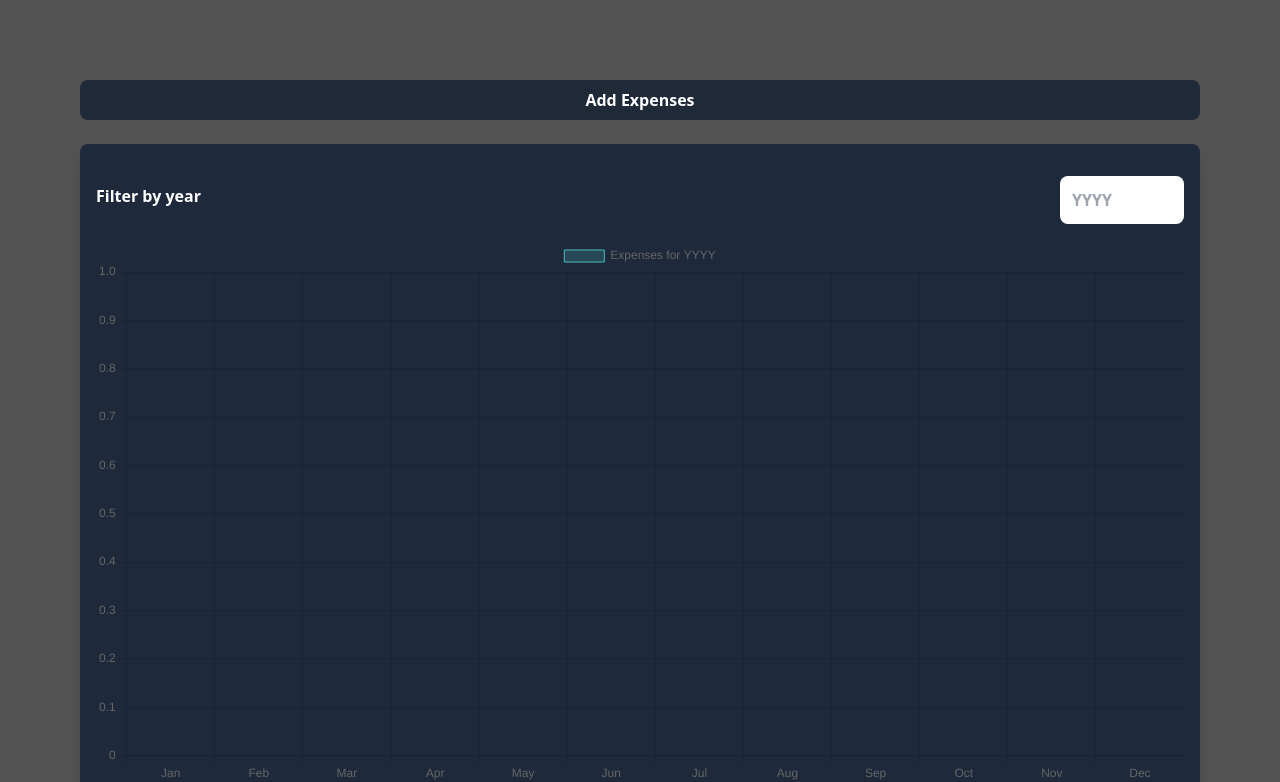
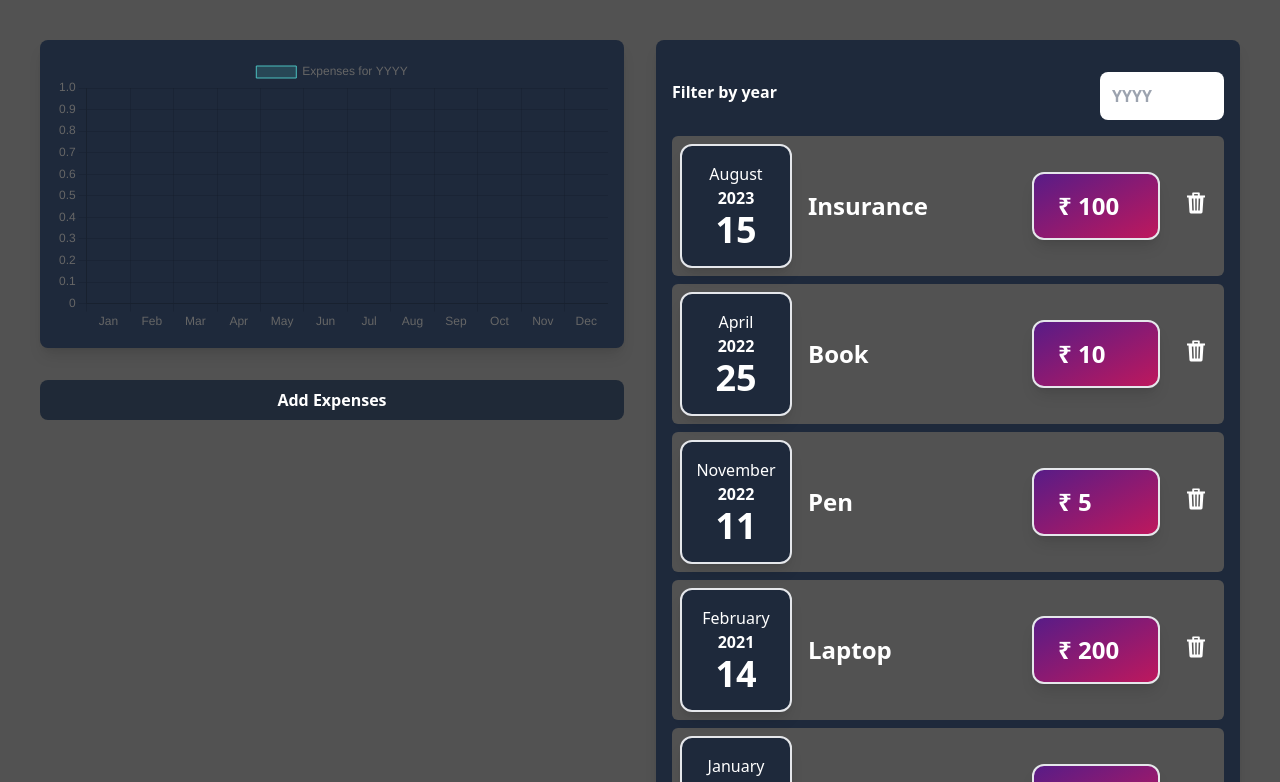
Before and after one commit to alfasierraconnects/expense-tracker-react, a React (Create React App) app in the folder expense-tracker-react/: page / in a window 1280 px wide. Shown: the top 782 px of the page. Built offline with nearby package versions, Linux system fonts and the light colour scheme.

Commit message:
separated chart from list

```diff
--- a/expense-tracker-react/src/App.js
+++ b/expense-tracker-react/src/App.js
@@ -2,19 +2,33 @@ import React, { useState } from "react";
 import Expenses from "./Components/Expenses/Expenses";
 import NewExpenses from "./Components/NewExpenses/NewExpenses";
 import dummy_expenses from "./DummyExpenses";
+import ExpensesChart from "./Components/ExpensesChart/ExpensesChart";
 
 function App() {
   const [expenses, setExpenses] = useState(dummy_expenses);
+  const [chartData, setChartData] = useState(["YYYY", []]);
 
   const dataFromNewExpenseHandler = (data) => {
     console.log(data);
     setExpenses((prevState) => [data, ...prevState]);
   };
 
+  const dataForChartHandler = (data) => {
+    // console.log(data);
+    setChartData(data);
+  };
+
   return (
-    <div className="flex flex-col gap-6 p-20 bg-neutral-600 min-h-screen">
-      <NewExpenses onSendDataToApp={dataFromNewExpenseHandler} />
-      <Expenses expenses={expenses} />
+    <div className="grid grid-cols-2 gap-8 p-10 bg-neutral-600 min-h-screen h-screen">
+      <div className="flex flex-col gap-8">
+        <ExpensesChart year={chartData[0]} list={chartData[1]} />
+        <NewExpenses onSendDataToApp={dataFromNewExpenseHandler} />
+      </div>
+      <Expenses
+        className="overflow-scroll h-full"
+        expenses={expenses}
+        dataForChart={dataForChartHandler}
+      />
     </div>
   );
 }
--- a/expense-tracker-react/src/Components/Expenses/Expenses.js
+++ b/expense-tracker-react/src/Components/Expenses/Expenses.js
@@ -1,12 +1,16 @@
-import React, { useState } from "react";
+import React, { useState, useEffect } from "react";
 import ExpenseItem from "./ExpenseItem";
 import ExpensesFilter from "./ExpensesFilter";
-import ExpensesChart from "../ExpensesChart/ExpensesChart";
 
 export default function Expenses(props) {
   const [filteredList, setFilteredList] = useState(props.expenses);
   const [listForGraph, setListForGraph] = useState([]);
   const [yearOnGraph, setYearOnGraph] = useState("YYYY");
+
+  useEffect(() => {
+    props.dataForChart([yearOnGraph, listForGraph]);
+    // eslint-disable-next-line
+  }, [filteredList]);
 
   const filterHandler = (filterYear) => {
     // console.log(filterYear);
@@ -14,20 +18,19 @@ export default function Expenses(props) {
       setFilteredList(props.expenses);
       setListForGraph([]);
       setYearOnGraph("YYYY");
-      return;
+    } else {
+      const newList = props.expenses.filter((el) => {
+        return el.date.getFullYear() === Number(filterYear);
+      });
+      setFilteredList(newList);
+      setListForGraph(newList);
+      setYearOnGraph(filterYear);
     }
-    const newList = props.expenses.filter((el) => {
-      return el.date.getFullYear() === Number(filterYear);
-    });
-    setFilteredList(newList);
-    setListForGraph(newList);
-    setYearOnGraph(filterYear);
   };
 
   return (
     <div className="bg-slate-800 p-4 rounded-lg shadow-lg">
       <ExpensesFilter yearToFilter={filterHandler} />
-      <ExpensesChart year={yearOnGraph} list={listForGraph} />
       {filteredList.length === 0 ? (
         <p className="text-gray-200">No Expenses found</p>
       ) : (
--- a/expense-tracker-react/src/Components/ExpensesChart/ExpensesChart.js
+++ b/expense-tracker-react/src/Components/ExpensesChart/ExpensesChart.js
@@ -2,19 +2,21 @@ import React, { useEffect, useRef, useState } from "react";
 import Chart from "chart.js/auto";
 
 export default function ExpensesChart(props) {
+  const { year, list } = props;
   const canvasRef = useRef(null);
   const valuesForGraph = useRef([0, 0, 0, 0, 0, 0, 0, 0, 0, 0, 0, 0]);
   const [data, setData] = useState(valuesForGraph);
 
   useEffect(() => {
-    props.list.forEach((el) => {
-      valuesForGraph.current[el.date.getMonth()] += el.price;
-    });
+    list.length !== 0 &&
+      list.forEach((el) => {
+        valuesForGraph.current[el.date.getMonth()] += el.price;
+      });
     setData([...valuesForGraph.current]);
     valuesForGraph.current.forEach((el, index) => {
       valuesForGraph.current[index] = 0;
     });
-  }, [props.list]);
+  }, [list]);
 
   useEffect(() => {
     const ctx = canvasRef.current.getContext("2d");
@@ -43,7 +45,7 @@ export default function ExpensesChart(props) {
         ],
         datasets: [
           {
-            label: `Expenses for ${props.year}`,
+            label: `Expenses for ${year}`,
             backgroundColor: "rgba(75, 192, 192, 0.2)",
             borderColor: "rgba(75, 192, 192, 1)",
             borderWidth: 1,
@@ -59,10 +61,10 @@ export default function ExpensesChart(props) {
         },
       },
     });
-  }, [props.year, data]);
+  }, [year, data]);
 
   return (
-    <div>
+    <div className="bg-slate-800 p-4 rounded-lg shadow-lg">
       <canvas ref={canvasRef}></canvas>
     </div>
   );
```
